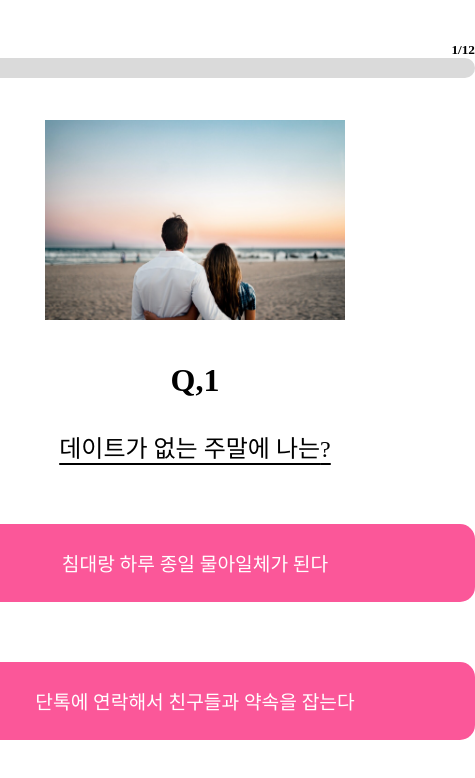
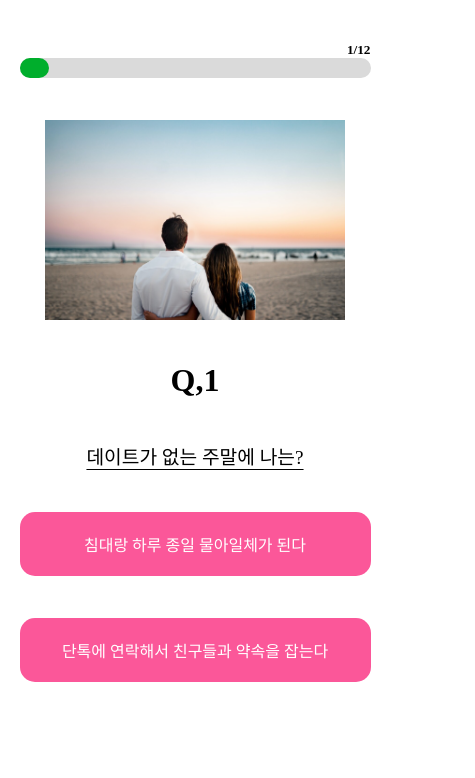
Before and after one commit to taewok/MBTI, a React (Create React App) app: page /question/1 in a window 390 px wide. Shown: the top 778 px of the page, 475 px wide, since content can reach past the window. Built offline with nearby package versions, Linux system fonts and the light colour scheme.

Commit message:
feat: width 660px 반응형

```diff
--- a/src/page/Question.js
+++ b/src/page/Question.js
@@ -147,6 +147,9 @@ const OptionAnimation = keyframes`
 
 const Container = styled.div`
   width: 560px;
+  @media (max-width: 660px) {
+    width: 90vw;
+  }
 `;
 const Section = styled.section`
   padding-top: 5vh;
@@ -183,7 +186,7 @@ const ReferenceImg = styled.img`
 `;
 
 const QuestionNum = styled.h1`
-  padding-bottom: 30px;
+  padding-bottom: 5vh;
   text-align: center;
   font-size: 2rem;
 `;
@@ -192,9 +195,12 @@ const QuestionText = styled.div`
   text-decoration: underline;
   text-underline-position: under;
   font-size: 1.5rem;
+  @media (max-width: 660px) {
+    font-size: 1.2rem;
+  }
 `;
 const Option = styled.div`
-  margin-top: 60px;
+  margin-top: 5vh;
   padding: 25px 0px;
   width: 100%;
   background-color: #fb5799;
@@ -207,6 +213,11 @@ const Option = styled.div`
   &:hover {
     background-color: #ed0562;
   }
+  @media (max-width: 660px) {
+    padding: 20px 15px;
+    width: calc(100% - 30px);
+    font-size: 1rem;
+  }
 `;
 
 export default Question;
--- a/src/page/Result.js
+++ b/src/page/Result.js
@@ -348,6 +348,9 @@ const Result = () => {
 
 const Container = styled.div`
   width: 560px;
+  @media (max-width: 660px) {
+    width: 90vw;
+  }
 `;
 const Wrap = styled.div`
   padding-top: 5vh;
@@ -384,9 +387,12 @@ const MbtiExplain = styled.div`
     margin-right: 10px;
     font-size: 1.4rem;
   }
+  @media (max-width: 660px) {
+    width: calc(100% - 60px);
+  }
 `;
 const PointList = styled.ul`
-  padding: 0;
+  padding: 10px 0;
   font-size: 1rem;
   li::marker {
     color: ${(props) => props.color};
@@ -395,7 +401,7 @@ const PointList = styled.ul`
 `;
 const PointItem = styled.li`
   padding: 5px 0;
-  line-height: 34px;
+  line-height: 18px;
 `;
 
 export default Result;
```
